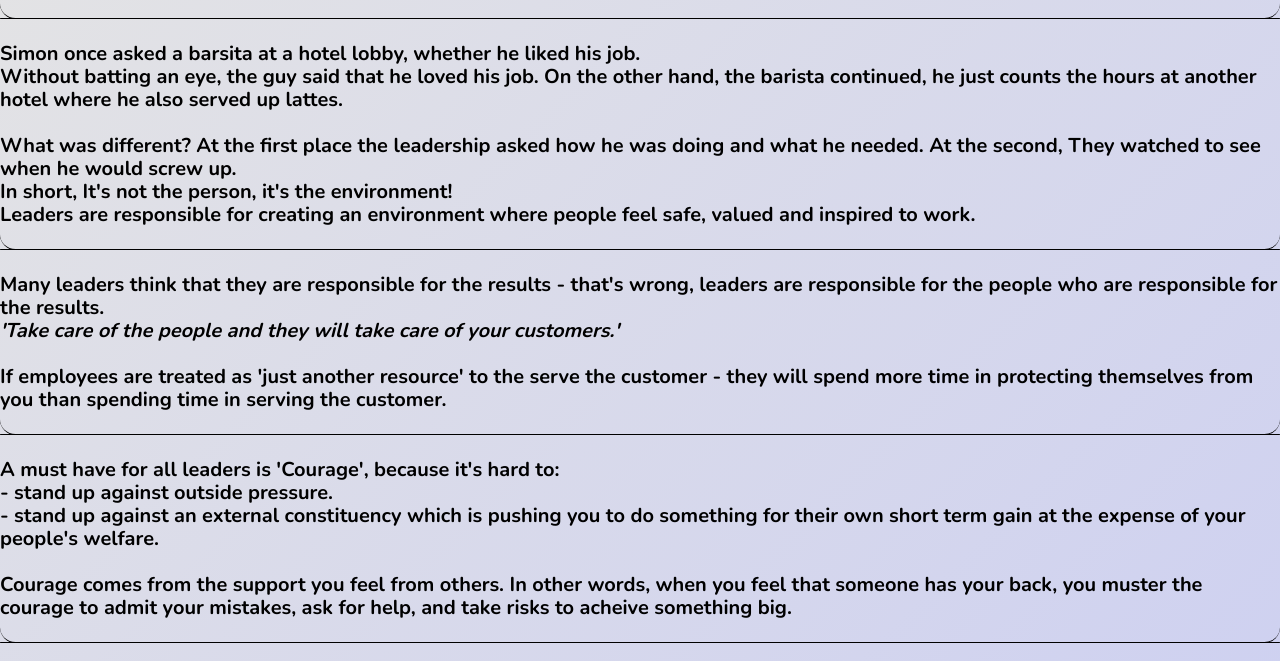
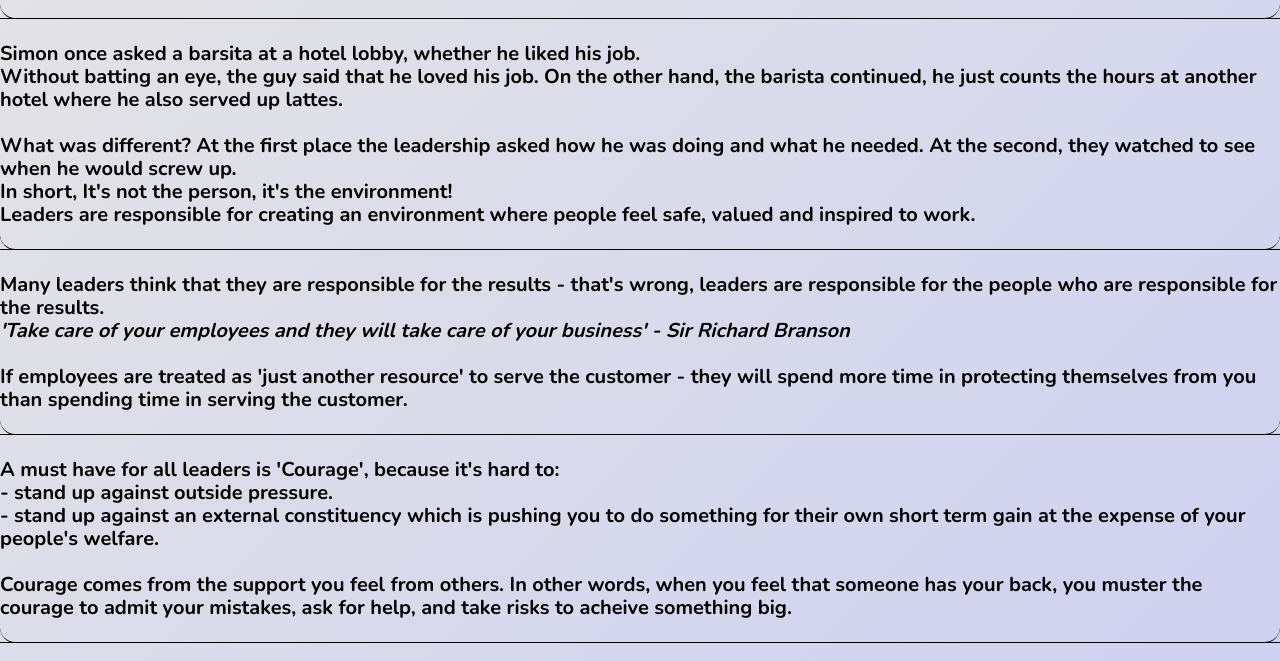
Before and after one commit to sabapathy-sagar/how-to-get-people-to-follow-you, a website built with Parcel: page index.html in a window 1280 px wide. Shown: the part 128-789 px from the top of the page. Built offline with nearby package versions, Linux system fonts and the light colour scheme.

Commit message:
fixed typos

```diff
--- a/index.html
+++ b/index.html
@@ -32,7 +32,7 @@
       <br>
       <br>
       What was different? At the first place the leadership asked how he was doing and what he needed.
-      At the second, They watched to see when he would screw up.
+      At the second, they watched to see when he would screw up.
       <br>
       In short, It's not the person, it's the environment!
       <br>
@@ -48,10 +48,10 @@
       Many leaders think that they are responsible for the results - that's wrong, leaders are
       responsible for the people who are responsible for the results.
       <br>
-      <i>'Take care of the people and they will take care of your customers.'</i>
+      <i>'Take care of your employees and they will take care of your business' - Sir Richard Branson</i>
       <br>
       <br>
-      If employees are treated as 'just another resource' to the serve the customer - they will
+      If employees are treated as 'just another resource' to serve the customer - they will
       spend more time in protecting themselves from you than spending time in serving the customer.
     </strong>
   </article>
```
